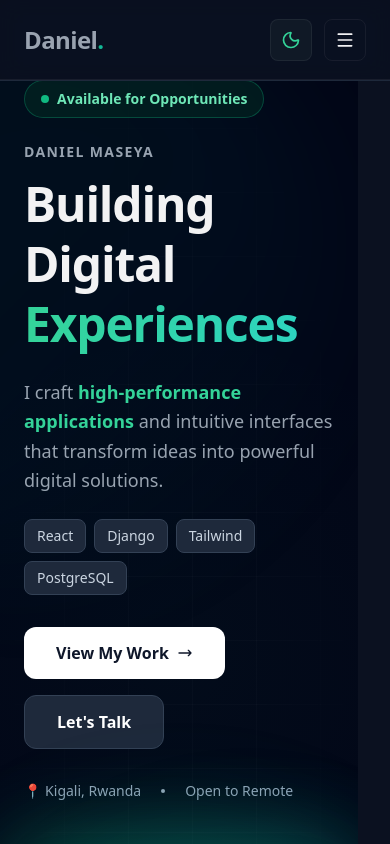
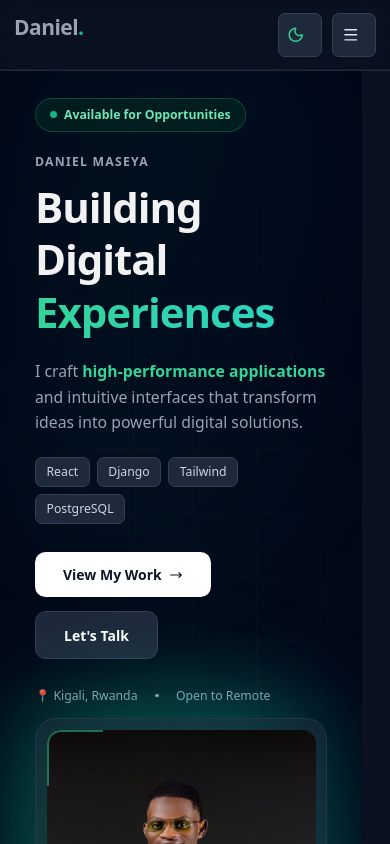
Before and after one commit to daniel2023-maseya2002/my-portfolio, a React (Vite) app: page / in a window 390 px wide. Shown: the top 844 px of the page. Built offline with nearby package versions, Linux system fonts and the light colour scheme.

Commit message:
the system and make it responsive

```diff
--- a/src/data/education.js
+++ b/src/data/education.js
@@ -16,12 +16,12 @@ const education = [
     period: "2021 — Present",
     location: "Kigali, Rwanda",
     gpa: "3.6 / 4.0",
-    honors: "Dean's List (2023)",
+    honors: "Dean's List (2025)",
     logo: aucaLogo,
     transcripts: aucaTranscript,
     type: "degree",
     highlights: [
-      "Relevant coursework: Data Structures, Databases, Web Development",
+      "Relevant coursework: Data Structures, java, Web Development, Linux",
       "Project: AUCA Master Registration System — backend & UI work",
     ]
   },
--- a/src/data/posts.js
+++ b/src/data/posts.js
@@ -8,6 +8,7 @@ const posts = [
     summary:
       "How I approached the UX for a mobility platform: mapping flows, defining personas, and turning real problems into clear interfaces.",
     readingTime: "6 min read",
+    articleUrl: "/articles/imas-case-study.pdf" // PDF file in public folder or external URL
   },
   {
     id: "savingdm-architecture",
@@ -17,6 +18,7 @@ const posts = [
     summary:
       "Breaking down the data model and API design for a savings and micro-credit app built with React and a Django backend.",
     readingTime: "5 min read",
+    articleUrl: "/articles/savingdm-architecture.pdf"
   },
   {
     id: "eye-care-lessons",
@@ -26,6 +28,7 @@ const posts = [
     summary:
       "What I learned about workflows, role-based dashboards, and patient-centered flows while designing a health system.",
     readingTime: "4 min read",
+    articleUrl: "/articles/eye-care-lessons.pdf"
   },
 ];
 
--- a/src/index.css
+++ b/src/index.css
@@ -1,4 +1,4 @@
-/* src/index.css - Tailwind + Emerald→Teal theme (NO BLUE) */
+/* src/index.css - Tailwind + Emerald→Teal theme (NO BLUE) - FULLY RESPONSIVE */
 
 /* Tailwind */
 @tailwind base;
@@ -10,25 +10,29 @@
   --font-family: system-ui, -apple-system, BlinkMacSystemFont, "Segoe UI", Roboto, "Helvetica Neue", Arial, sans-serif;
 
   /* Dark defaults */
-  --color-bg: #0B1120;        /* deep background */
-  --page-surface: #111827;    /* surface card */
+  --color-bg: #0B1120;
+  --page-surface: #111827;
   --color-text-primary: rgba(255,255,255,0.95);
   --color-text-secondary: rgba(203,213,225,0.75);
   --color-text-muted: rgba(148,163,184,0.6);
 
-  /* Emerald -> Teal (NO BLUE) */
-  --primary-hue: #10B981;     /* Emerald 500 */
-  --secondary-hue: #14B8A6;   /* Teal 500 */
+  /* Emerald -> Teal */
+  --primary-hue: #10B981;
+  --secondary-hue: #14B8A6;
   --primary-gradient: linear-gradient(135deg, var(--primary-hue), var(--secondary-hue));
 
   /* UI tokens */
   --card-border: rgba(255,255,255,0.06);
   --card-shadow: 0 25px 50px -12px rgba(0,0,0,0.35);
   --focus-glow: 0 0 0 3px rgba(16,185,129,0.22), 0 0 12px rgba(20,184,166,0.12);
-  --muted-overlay: rgba(255,255,255,0.03);
+
+  /* Responsive spacing */
+  --section-padding: clamp(3rem, 5vw, 5rem);
+  --container-padding: clamp(1rem, 3vw, 3rem);
+  --card-padding: clamp(1rem, 2vw, 2rem);
 }
 
-/* Light theme (system fallback) */
+/* Light theme */
 @media (prefers-color-scheme: light) {
   :root {
     --color-bg: #F1F5F9;
@@ -36,19 +40,16 @@
     --color-text-primary: #0F172A;
     --color-text-secondary: #334155;
     --color-text-muted: #64748B;
-
-    /* Slightly stronger emerald in light */
-    --primary-hue: #059669;   /* Emerald 600-ish */
-    --secondary-hue: #0EA5A4; /* Teal 600-ish */
+    --primary-hue: #059669;
+    --secondary-hue: #0EA5A4;
     --primary-gradient: linear-gradient(135deg, var(--primary-hue), var(--secondary-hue));
-
     --card-border: rgba(0,0,0,0.06);
     --card-shadow: 0 20px 40px -10px rgba(0,0,0,0.08);
     --focus-glow: 0 0 0 3px rgba(5,150,105,0.14), 0 0 8px rgba(14,165,164,0.08);
   }
 }
 
-/* Class-based toggles */
+/* Class-based theme toggles */
 html.dark {
   --color-bg: #0B1120;
   --page-surface: #111827;
@@ -60,8 +61,8 @@ html.dark {
   --primary-gradient: linear-gradient(135deg, var(--primary-hue), var(--secondary-hue));
   --card-border: rgba(255,255,255,0.06);
   --card-shadow: 0 25px 50px -12px rgba(0,0,0,0.35);
-  --focus-glow: 0 0 0 3px rgba(16,185,129,0.22), 0 0 12px rgba(20,184,166,0.12);
 }
+
 html.light {
   --color-bg: #F1F5F9;
   --page-surface: #ffffff;
@@ -73,10 +74,9 @@ html.light {
   --primary-gradient: linear-gradient(135deg, var(--primary-hue), var(--secondary-hue));
   --card-border: rgba(0,0,0,0.06);
   --card-shadow: 0 20px 40px -10px rgba(0,0,0,0.08);
-  --focus-glow: 0 0 0 3px rgba(5,150,105,0.14), 0 0 8px rgba(14,165,164,0.08);
 }
 
-/* --- 2. CORE LAYOUT & RESET (Full Horizontal Display) --- */
+/* --- 2. CORE LAYOUT & RESET --- */
 html, body {
   width: 100%;
   max-width: 100vw;
@@ -87,7 +87,18 @@ html, body {
   color: var(--color-text-primary) !important;
   font-family: var(--font-family);
   -webkit-font-smoothing: antialiased;
+  -moz-osx-font-smoothing: grayscale;
   scroll-behavior: smooth;
+  font-size: 16px;
+}
+
+/* Responsive base font size */
+@media (max-width: 640px) {
+  html { font-size: 14px; }
+}
+
+@media (min-width: 1920px) {
+  html { font-size: 18px; }
 }
 
 #root {
@@ -97,16 +108,30 @@ html, body {
   flex-direction: column;
 }
 
-/* --- 3. TYPOGRAPHY --- */
+* {
+  max-width: 100%;
+}
+
+/* --- 3. RESPONSIVE TYPOGRAPHY --- */
 h1,h2,h3,h4,h5,h6 {
   color: var(--color-text-primary) !important;
   letter-spacing: -0.02em;
+  word-wrap: break-word;
+  overflow-wrap: break-word;
+  hyphens: auto;
 }
+
+h1 { font-size: clamp(2rem, 5vw, 4rem); line-height: 1.1; }
+h2 { font-size: clamp(1.75rem, 4vw, 3rem); line-height: 1.2; }
+h3 { font-size: clamp(1.5rem, 3vw, 2.25rem); line-height: 1.3; }
+h4 { font-size: clamp(1.25rem, 2.5vw, 1.75rem); line-height: 1.4; }
+
 p, li {
   color: var(--color-text-secondary) !important;
+  font-size: clamp(0.875rem, 2vw, 1rem);
+  line-height: 1.7;
 }
 
-/* Gradient text utility */
 .text-gradient {
   background: var(--primary-gradient);
   -webkit-background-clip: text;
@@ -114,111 +139,209 @@ p, li {
   background-clip: text;
 }
 
-/* --- 4. NAV / HEADER --- */
+/* --- 4. RESPONSIVE NAV/HEADER --- */
 header, nav {
   background-color: color-mix(in srgb, var(--color-bg) 80%, transparent) !important;
   backdrop-filter: blur(12px) saturate(150%);
   -webkit-backdrop-filter: blur(12px) saturate(150%);
   border-bottom: 1px solid var(--card-border);
   width: 100%;
+  position: sticky;
+  top: 0;
+  z-index: 50;
 }
 
 header a {
   color: var(--color-text-secondary) !important;
   transition: all 0.24s ease;
   font-weight: 500;
+  font-size: clamp(0.875rem, 1.5vw, 1rem);
 }
+
 header a:hover, header a.active {
   color: var(--primary-hue) !important;
   text-shadow: 0 0 14px color-mix(in srgb, var(--primary-hue) 28%, transparent);
 }
 
-/* --- 5. CARDS & SURFACES --- */
+@media (max-width: 768px) {
+  header nav { padding: 0.75rem 1rem; }
+  header .mobile-menu {
+    max-height: calc(100vh - 60px);
+    overflow-y: auto;
+  }
+}
+
+/* --- 5. RESPONSIVE CARDS --- */
 .card, .profile-card, .project-card {
   background-color: var(--page-surface) !important;
   border: 1px solid var(--card-border) !important;
   box-shadow: var(--card-shadow) !important;
-  border-radius: 20px;
+  border-radius: clamp(12px, 2vw, 20px);
+  padding: var(--card-padding);
   transition: transform 0.28s ease, box-shadow 0.28s ease;
 }
-.card:hover {
-  transform: translateY(-6px);
-  box-shadow: 0 30px 60px -10px rgba(0,0,0,0.42);
-  border-color: color-mix(in srgb, var(--primary-hue) 40%, transparent) !important;
+
+@media (hover: hover) {
+  .card:hover {
+    transform: translateY(-6px);
+    box-shadow: 0 30px 60px -10px rgba(0,0,0,0.42);
+    border-color: color-mix(in srgb, var(--primary-hue) 40%, transparent) !important;
+  }
 }
 
-/* --- 6. BUTTONS (remove orange usage) --- */
-/* Primary buttons use Emerald->Teal gradient */
+@media (prefers-reduced-motion: reduce) {
+  .card, .card:hover {
+    transform: none;
+    transition: none;
+  }
+}
+
+/* --- 6. RESPONSIVE BUTTONS --- */
 .btn-primary, .btn--primary, button[class*="bg-orange-"], button[class*="text-orange-"] {
   background: var(--primary-gradient) !important;
   color: white !important;
   border: none !important;
   box-shadow: 0 10px 20px -10px color-mix(in srgb, var(--primary-hue) 50%, transparent) !important;
   transition: transform 0.22s ease, box-shadow 0.22s ease, filter 0.22s ease;
-}
-.btn-primary:hover, .btn--primary:hover {
-  filter: brightness(1.05) !important;
-  transform: translateY(-2px) !important;
-  box-shadow: 0 15px 30px -10px color-mix(in srgb, var(--primary-hue) 65%, transparent) !important;
+  padding: clamp(0.5rem, 1.5vw, 0.75rem) clamp(1rem, 3vw, 1.5rem);
+  font-size: clamp(0.875rem, 1.5vw, 1rem);
+  border-radius: clamp(8px, 1.5vw, 12px);
+  min-height: 44px;
+  min-width: 44px;
 }
 
-/* Ghost / secondary */
-.btn-ghost, .btn--ghost, button[class*="border-slate-"], button[class*="bg-transparent"] {
+@media (hover: hover) {
+  .btn-primary:hover, .btn--primary:hover {
+    filter: brightness(1.05) !important;
+    transform: translateY(-2px) !important;
+    box-shadow: 0 15px 30px -10px color-mix(in srgb, var(--primary-hue) 65%, transparent) !important;
+  }
+}
+
+.btn-ghost, .btn--ghost {
   background: transparent !important;
   color: var(--color-text-primary) !important;
   border: 1px solid var(--card-border) !important;
-}
-.btn-ghost:hover {
-  border-color: var(--primary-hue) !important;
-  background-color: color-mix(in srgb, var(--primary-hue) 8%, transparent) !important;
+  min-height: 44px;
+  min-width: 44px;
 }
 
-/* --- 7. CHIPS / BADGES --- */
+@media (hover: hover) {
+  .btn-ghost:hover {
+    border-color: var(--primary-hue) !important;
+    background-color: color-mix(in srgb, var(--primary-hue) 8%, transparent) !important;
+  }
+}
+
+/* --- 7. RESPONSIVE CHIPS --- */
 .chip {
   background: color-mix(in srgb, var(--primary-hue) 10%, transparent) !important;
   color: var(--primary-hue) !important;
   border: 1px solid color-mix(in srgb, var(--primary-hue) 18%, transparent) !important;
   font-weight: 600;
-  padding: 0.25rem 0.6rem;
+  padding: clamp(0.25rem, 0.5vw, 0.375rem) clamp(0.5rem, 1vw, 0.75rem);
   border-radius: 9999px;
+  font-size: clamp(0.75rem, 1.5vw, 0.875rem);
+  white-space: nowrap;
 }
 
-/* --- 8. NAV MOBILE/HAMBURGER (ensure contrast) --- */
-button[aria-label="Toggle theme"], button[aria-label="menu"] {
-  background-color: color-mix(in srgb, var(--page-surface) 96%, var(--primary-hue) 1%) !important;
-  color: var(--color-text-primary) !important;
-  border: 1px solid var(--card-border) !important;
+/* --- 8. RESPONSIVE IMAGES --- */
+img, video, iframe {
+  max-width: 100%;
+  height: auto;
+  display: block;
 }
 
-/* --- 9. FOCUS / ACCESSIBILITY --- */
+img[width], img[height] {
+  height: auto;
+}
+
+/* --- 9. RESPONSIVE CONTAINERS --- */
+.container, .max-w-7xl, .max-w-6xl, .max-w-5xl {
+  width: 100%;
+  padding-left: var(--container-padding);
+  padding-right: var(--container-padding);
+  margin-left: auto;
+  margin-right: auto;
+}
+
+@media (max-width: 640px) {
+  .container, .max-w-7xl, .max-w-6xl, .max-w-5xl {
+    padding-left: 1rem;
+    padding-right: 1rem;
+  }
+}
+
+/* --- 10. RESPONSIVE SECTIONS --- */
+section {
+  padding-top: var(--section-padding);
+  padding-bottom: var(--section-padding);
+  width: 100%;
+  overflow-x: hidden;
+}
+
+@media (max-width: 640px) {
+  section {
+    padding-top: 2rem;
+    padding-bottom: 2rem;
+  }
+}
+
+/* --- 11. RESPONSIVE GRIDS --- */
+.grid {
+  display: grid;
+  gap: clamp(1rem, 2vw, 2rem);
+}
+
+.grid-auto-fit {
+  grid-template-columns: repeat(auto-fit, minmax(min(100%, 300px), 1fr));
+}
+
+/* --- 12. RESPONSIVE FORMS --- */
+input, textarea, select {
+  width: 100%;
+  min-height: 44px;
+  font-size: 16px;
+  padding: clamp(0.5rem, 1vw, 0.75rem);
+  border-radius: clamp(8px, 1vw, 12px);
+}
+
+textarea {
+  min-height: 120px;
+  resize: vertical;
+}
+
+/* --- 13. ACCESSIBILITY --- */
 :focus-visible {
   outline: none !important;
   box-shadow: var(--focus-glow) !important;
 }
 
-/* text selection */
+@media (max-width: 768px) {
+  :focus-visible {
+    box-shadow: 0 0 0 4px rgba(16,185,129,0.3) !important;
+  }
+}
+
 ::selection {
   background-color: var(--primary-hue) !important;
   color: white !important;
 }
 
-/* --- 10. CLEANUP: override any leftover 'orange' classes in markup --- */
-[class*="orange"], [class*="bg-orange"], [class*="text-orange"], [style*="orange"] {
+/* --- 14. ORANGE CLEANUP --- */
+[class*="orange"], [class*="bg-orange"], [class*="text-orange"] {
   background: var(--primary-gradient) !important;
   color: white !important;
   border-color: color-mix(in srgb, var(--primary-hue) 40%, transparent) !important;
 }
 
-/* Specific override for utility classes that might remain */
 .bg-orange-50, .bg-orange-100, .bg-orange-200, .bg-orange-300, .bg-orange-400,
 .bg-orange-500, .bg-orange-600, .bg-orange-700, .bg-orange-800, .bg-orange-900 {
   background: var(--primary-gradient) !important;
   color: white !important;
-  border: none !important;
 }
 
-/* --- 11. HELPERS & UTILITIES --- */
-/* Full-bleed helper */
+/* --- 15. UTILITIES --- */
 .full-bleed {
   width: 100vw;
   position: relative;
@@ -228,14 +351,38 @@ button[aria-label="Toggle theme"], button[aria-label="menu"] {
   margin-right: -50vw;
 }
 
-/* Soft subtle surface overlay to lift elements */
 .surface-lift {
   background: linear-gradient(180deg, color-mix(in srgb, var(--page-surface) 96%, transparent), var(--page-surface)) !important;
   box-shadow: var(--card-shadow) !important;
-  border-radius: 16px;
+  border-radius: clamp(12px, 2vw, 16px);
 }
 
-/* Keep Tailwind slate utilities functioning unless explicitly overridden */
-[class*="bg-slate"], [class*="text-slate"] {
-  /* fallback: allow these utilities to continue working for layout/spacing */
+/* --- 16. SAFE AREA INSETS --- */
+@supports (padding: max(0px)) {
+  body {
+    padding-left: max(0px, env(safe-area-inset-left));
+    padding-right: max(0px, env(safe-area-inset-right));
+  }
 }
+
+/* --- 17. PERFORMANCE --- */
+.card, .btn-primary, .btn-ghost {
+  transform: translateZ(0);
+  will-change: transform;
+}
+
+@media (prefers-reduced-motion: reduce) {
+  * {
+    animation-duration: 0.01ms !important;
+    animation-iteration-count: 1 !important;
+    transition-duration: 0.01ms !important;
+  }
+}
+
+/* --- 18. TOUCH DEVICES --- */
+@media (hover: none) {
+  button, a {
+    min-height: 44px;
+    min-width: 44px;
+  }
+}
```
Also changed, not shown: src/components/sections/Blog.jsx (+15 -4 lines).
